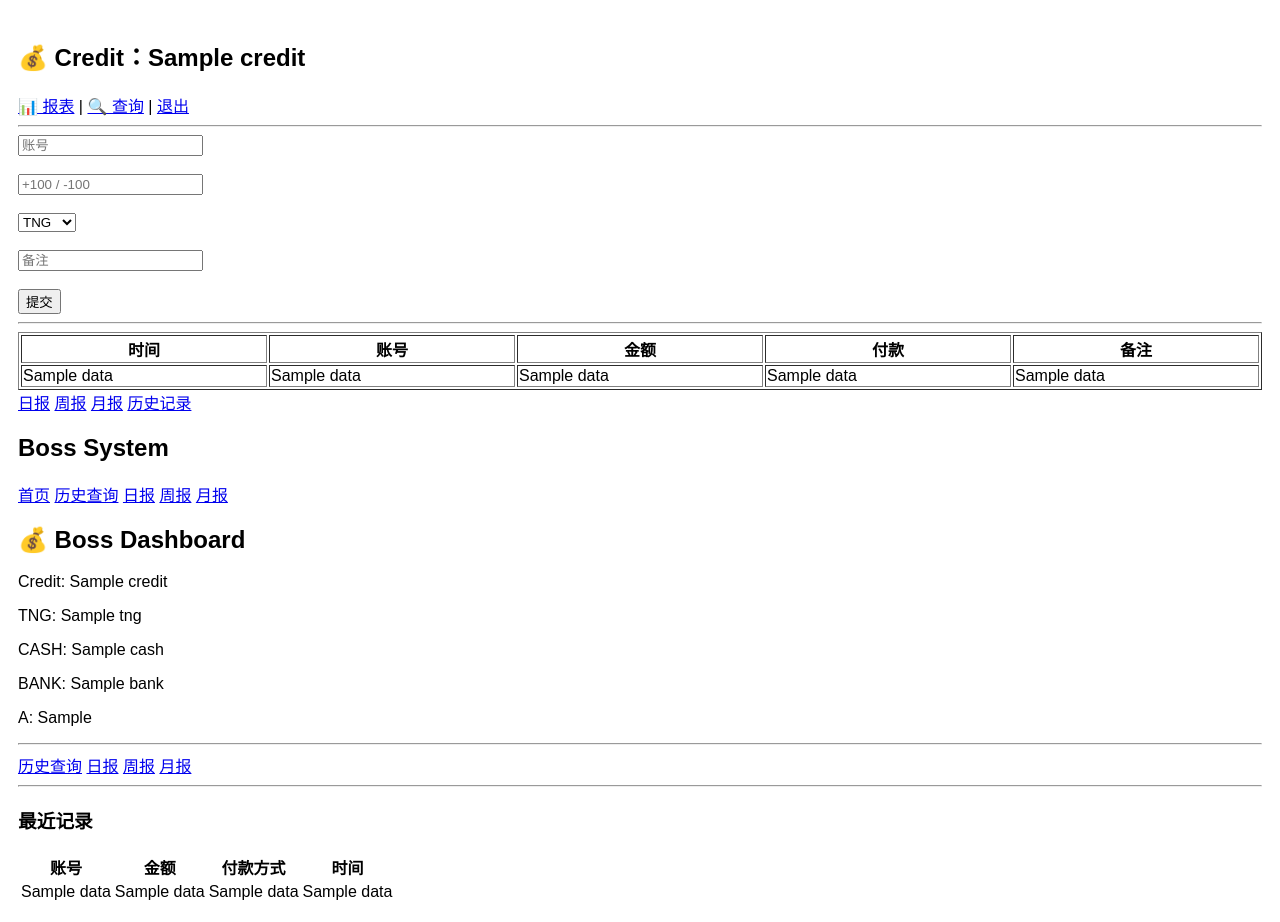
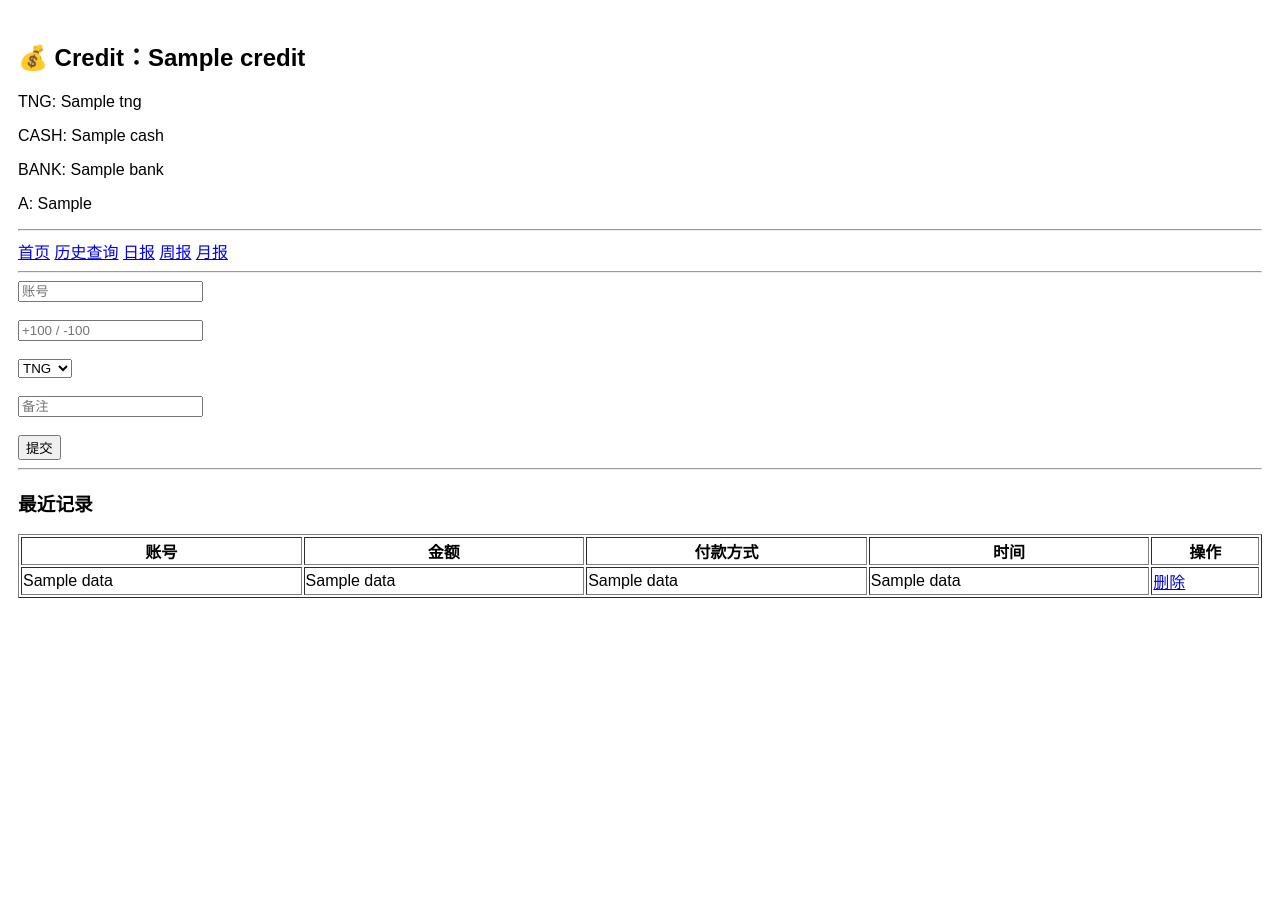
Before and after one commit to cyi072907-cpu/finance-systemi, a Python web app: template templates/index.html in a window 1280 px wide. After the commit the page ends 598 px from the top, so only its background shows below. Run offline with Jinja, Linux system fonts and the light colour scheme; the template is opened without the code that fills it: most values are stand-ins (such as "Sample title", 1, 10 or a date in 2020).

Commit message:
更新 index.html

```diff
--- a/templates/index.html
+++ b/templates/index.html
@@ -3,75 +3,14 @@
 <head>
 <meta charset="utf-8">
 <meta name="viewport" content="width=device-width, initial-scale=1">
-<title>系统</title>
+<title>Boss System</title>
 </head>
 
 <body style="font-family:Arial;padding:10px">
 
 <h2>💰 Credit：{{credit}}</h2>
 
-<a href="/reports">📊 报表</a> |
-<a href="/search">🔍 查询</a> |
-<a href="/logout">退出</a>
-
-<hr>
-
-<form action="/add" method="POST">
-<input name="account" placeholder="账号"><br><br>
-<input name="amount" placeholder="+100 / -100"><br><br>
-
-<select name="payment">
-<option>TNG</option>
-<option>Cash</option>
-<option>Bank</option>
-<option>Name</option>
-</select><br><br>
-
-<input name="remark" placeholder="备注"><br><br>
-
-<button>提交</button>
-</form>
-
-<hr>
-
-<table border="1" width="100%">
-<tr>
-<th>时间</th>
-<th>账号</th>
-<th>金额</th>
-<th>付款</th>
-<th>备注</th>
-</tr>
-
-{% for r in data %}
-<tr>
-<td>{{r[1]}}</td>
-<td>{{r[2]}}</td>
-<td>{{r[3]}}</td>
-<td>{{r[4]}}</td>
-<td>{{r[5]}}</td>
-</tr>
-{% endfor %}
-</table>
-
-</body>
-</html>
-
-<a href="/report/daily">日报</a>
-<a href="/report/weekly">周报</a>
-<a href="/report/monthly">月报</a>
-<a href="/history">历史记录</a>
-<h2>Boss System</h2>
-
-<a href="/home">首页</a>
-<a href="/history">历史查询</a>
-<a href="/report/daily">日报</a>
-<a href="/report/weekly">周报</a>
-<a href="/report/monthly">月报</a>
-<h2>💰 Boss Dashboard</h2>
-
 <div>
-    <p>Credit: {{credit}}</p>
     <p>TNG: {{tng}}</p>
     <p>CASH: {{cash}}</p>
     <p>BANK: {{bank}}</p>
@@ -80,6 +19,7 @@
 
 <hr>
 
+<a href="/home">首页</a>
 <a href="/history">历史查询</a>
 <a href="/report/daily">日报</a>
 <a href="/report/weekly">周报</a>
@@ -87,14 +27,34 @@
 
 <hr>
 
+<form action="/add" method="POST">
+<input name="account" placeholder="账号"><br><br>
+
+<input name="amount" type="number" step="0.01" placeholder="+100 / -100"><br><br>
+
+<select name="payment">
+<option>TNG</option>
+<option>Cash</option>
+<option>Bank</option>
+<option>A</option>
+</select><br><br>
+
+<input name="remark" placeholder="备注"><br><br>
+
+<button type="submit">提交</button>
+</form>
+
+<hr>
+
 <h3>最近记录</h3>
 
-<table>
+<table border="1" width="100%">
 <tr>
     <th>账号</th>
     <th>金额</th>
     <th>付款方式</th>
     <th>时间</th>
+    <th>操作</th>
 </tr>
 
 {% for r in data %}
@@ -103,11 +63,20 @@
     <td>{{r[2]}}</td>
     <td>{{r[3]}}</td>
     <td>{{r[5]}}</td>
+    <td>
+        <a href="/delete/{{r[0]}}" onclick="return confirm('确定删除这条记录吗？')">
+            删除
+        </a>
+    </td>
 </tr>
 {% endfor %}
 </table>
+
 <script>
 if ("serviceWorker" in navigator) {
     navigator.serviceWorker.register("/static/service-worker.js");
 }
 </script>
+
+</body>
+</html>
```
